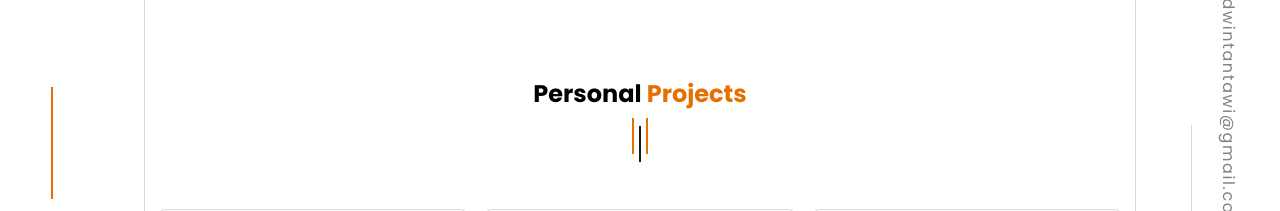
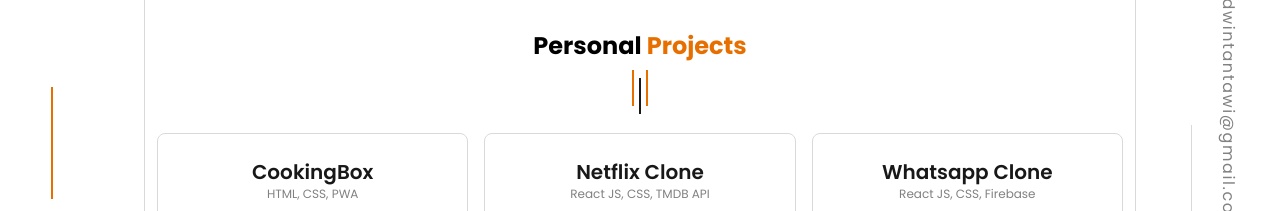
Before and after one commit to edwintantawi/portfolio-website, a Next.js app: page /projects in a window 1280 px wide. Shown: the part 435-646 px from the top of the page. Built offline with nearby package versions, Linux system fonts and the light colour scheme.

Commit message:
fix closed section

```diff
--- a/pages/projects.jsx
+++ b/pages/projects.jsx
@@ -17,7 +17,7 @@ const Project = () => {
         title={USER.project.title}
         description={USER.project.desctiption}
       />
-      <AppSection title="Personal Projects">
+      <AppSection title="Personal Projects" closed>
         <div className="grid grid-cols-1 sm:grid-cols-2 lg:grid-cols-3 gap-x-4 gap-y-6">
           {USER.project.contents.map((item) => (
             <AppProject key={item.key} project={item} />
```
